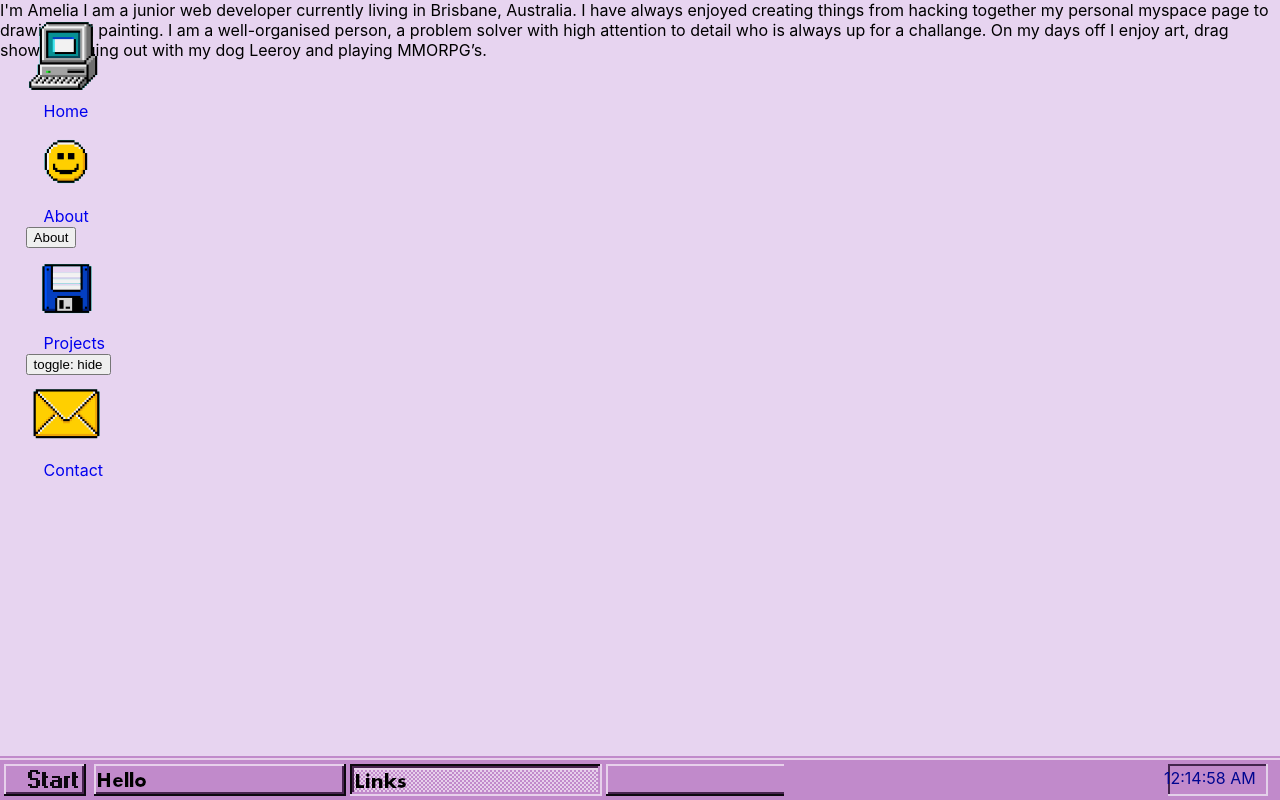
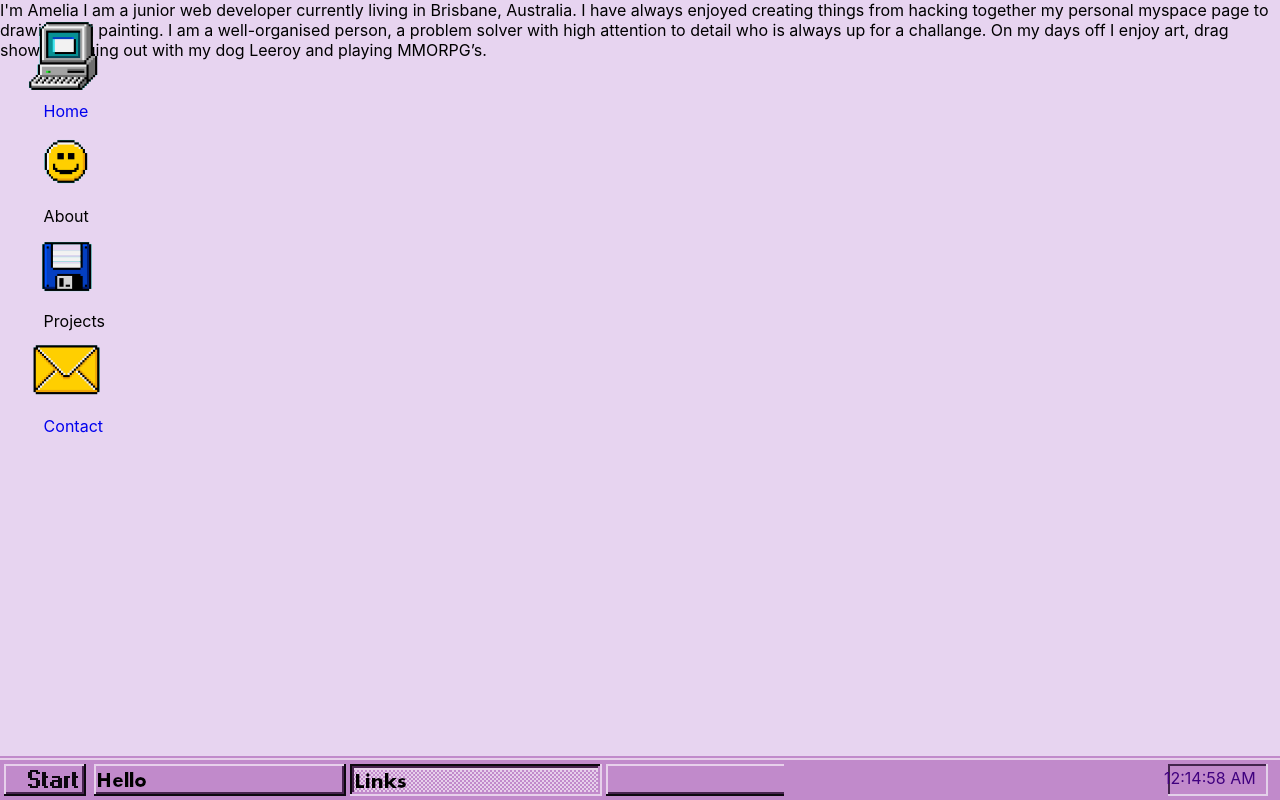
Before and after one commit to ameliaxjones/Portfolio-2.0, a React (Create React App) app: page /about in a window 1280 px wide. Built offline with nearby package versions, Linux system fonts and the light colour scheme.

Commit message:
redid the about/projects put them into a function to be called upon

```diff
--- a/src/About.css
+++ b/src/About.css
@@ -30,3 +30,10 @@
   text-align: justify;
   padding-top: 2%;
 }
+
+#TButton{
+  background-color: rgb(231, 212, 240);
+  border:0;
+  font-size: large;
+  color: rgb(85, 26, 139);
+}
--- a/src/App.css
+++ b/src/App.css
@@ -21,6 +21,7 @@ body {
   padding-top: 5%;
 }
 
+
 .footer {
   height: 44px;
   width: 100%;
@@ -36,7 +37,7 @@ body {
   bottom: -0.5%;
   z-index: 12;
   font-size: 16px;
-  color: #000690;
+  color: #40017f;
 }
 
 .footer-right {
--- a/src/App.js
+++ b/src/App.js
@@ -8,23 +8,44 @@ import Contact from "./pages/Contact";
 import ErrorPage from "./pages/ErrorPage";
 import Toggle from "./components/Toggle";
 import ToggleProjects from "./components/ToggleProjects";
+import React, {useState} from 'react';
+
+export const ThemeContext = React.createContext()
+
+function App() {
+  const [theme, setTheme] = useState({
+    about: false,
+    projects: false
+  })
 
 
-function App() {
+  function toggleAbout() {
+    setTheme({
+      about: !theme.about
+    })
+  }
+
+  function toggleProjects() {
+    setTheme({
+      projects: !theme.projects
+    })
+  }
+
   return (
     <Router>
+
       <div class="nav-icon-border">
-
           <img id="nav-img" src="assets/home.png" alt="90's computer image" />
-          <Link to="/"> Home</Link>{" "}
+          <Link to="/"> Home</Link>
 
 
-          <img id="nav-img"  src="assets/about.png" alt="simley face image" />
-          <Link to="/about"> About</Link>{" "} <Toggle />
+          <img id="nav-img"  src="assets/about.png" alt="smiley face image" onClick={toggleAbout} />
+          <a onClick={toggleAbout}  >About</a>
 
 
-          <img id="nav-img"  src="assets/projects.png" alt="floppy disk image" />
-          <Link to="/projects"> Projects</Link> < ToggleProjects />
+          <img id="nav-img"  src="assets/projects.png" alt="floppy disk image" onClick={toggleProjects}/>
+          {/* <Link to="/projects"> Projects</Link>  */}
+          <a onClick={toggleProjects}>Projects</a>
 
 
           <img id="nav-img"  src="assets/contact.png" alt="envelope image" />
@@ -32,6 +53,7 @@ function App() {
 
 
       </div>
+
 
       <Routes>
         <Route path="/" element={<Home />} />
@@ -47,6 +69,10 @@ function App() {
         <img src="assets/footer2.png" alt="footer" />
       </div>
       <div className="footer-right"></div>
+      {theme.about ? <Toggle /> : ""}
+      {theme.projects ? <ToggleProjects /> : ""}
+
+
     </Router>
   );
 }
--- a/src/components/Toggle.js
+++ b/src/components/Toggle.js
@@ -3,12 +3,8 @@ import Draggable from "react-draggable";
 import "../About.css";
 
 const Toggle = () => {
-  const [show, toggleShow] = React.useState(false);
-
   return (
       <div>
-      <button  onClick={() => toggleShow(!show)} >About</button>
-      {show && (
           <div>
             <Draggable>
               <div id="contentbox">
@@ -24,16 +20,16 @@ const Toggle = () => {
                     <p>
                       {" "}
                       I am a well-organised person, a problem solver with high
-                    attention to detail who is always up for a challenge. On my
-                    days off I enjoy art, messing around with Unity, hanging out
-                    with my dog Leeroy and playing video games.
+                      attention to detail who is always up for a challenge. On
+                      my days off I enjoy art, messing around with Unity,
+                      hanging out with my dog Leeroy and playing video games.
                       <div id="bottom-border">---</div>
                       <div id="video-game">
                         <p>Video game of the month: V Rising. </p>
                         <p>
-                        If you like survival games with the added bonus of being
-                        a vampire, building your own castle then definitely
-                        check this game out!
+                          If you like survival games with the added bonus of
+                          being a vampire, building your own castle then
+                          definitely check this game out!
                         </p>
                       </div>
                     </p>
@@ -42,7 +38,6 @@ const Toggle = () => {
               </div>
             </Draggable>
           </div>
-      )}
       </div>
   );
 };
--- a/src/components/ToggleProjects.js
+++ b/src/components/ToggleProjects.js
@@ -3,14 +3,8 @@ import Draggable from "react-draggable";
 import "../Projects.css";
 
 const ToggleProjects = () => {
-  const [show, toggleShow] = React.useState(false);
-
   return (
     <div>
-      <button onClick={() => toggleShow(!show)}>
-        toggle: {show ? "show" : "hide"}
-      </button>
-      {show && (
         <div>
           <Draggable>
             <div id="contentbox-projects">
@@ -88,7 +82,6 @@ const ToggleProjects = () => {
             </div>
           </Draggable>
         </div>
-      )}
     </div>
   );
 };
```
Also changed, not shown: src/components/DownloadResume.js (added, +13 -0 lines). Lines whose indentation alone changed are shown as unchanged.
